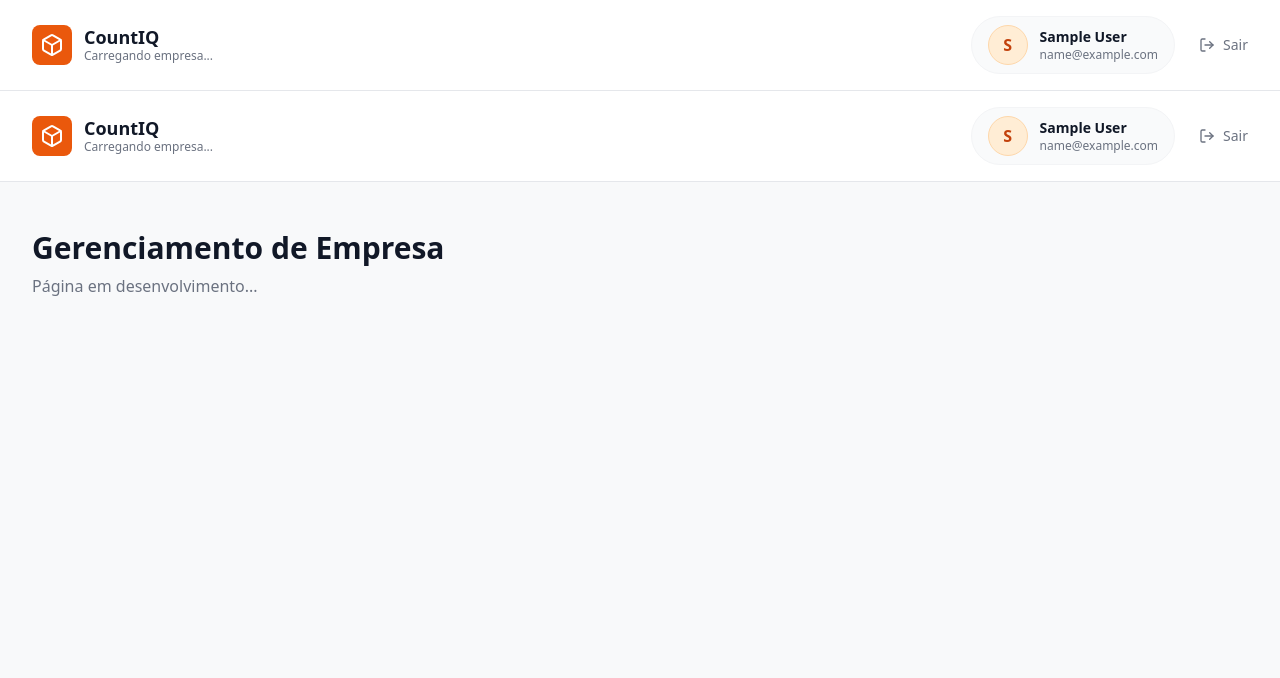
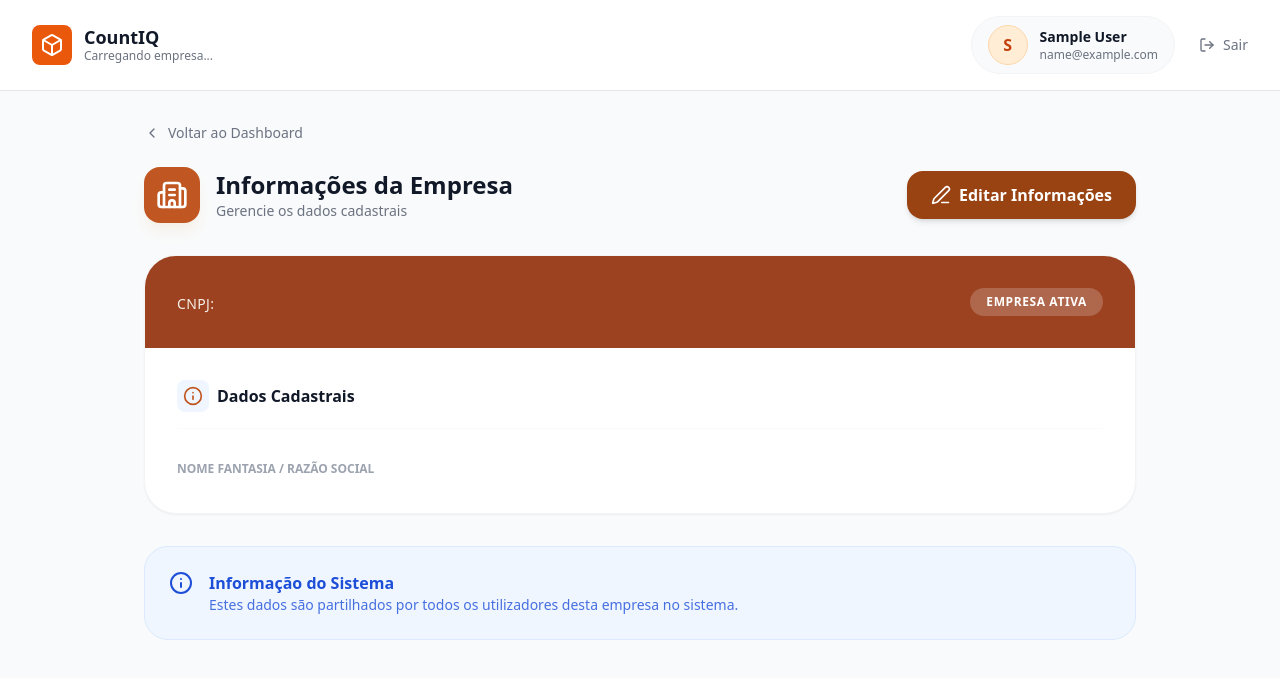
Before and after one commit to MuriloDalMolim/CountIQ, a React app in the folder frontend/: page /company in a window 1280 px wide. Shown: the top 678 px of the page. Built offline with nearby package versions, Linux system fonts and the light colour scheme; no server answers; sample sign-in values are in the browser's storage; the HTML template or start-up script is replaced by a standard one.

Commit message:
feat: add company page

```diff
--- /dev/null
+++ b/frontend/src/pages/Company/Company.tsx
@@ -0,0 +1,181 @@
+import { useState, useEffect } from "react";
+import { ChevronLeft, Building2, Edit3, Save, X, Info, Loader2 } from "lucide-react";
+import { useNavigate } from "react-router-dom";
+import api from "../../services/api";
+
+interface CompanyData {
+    companyId: number
+    name: string
+    cnpj: string
+}
+
+export function Company() {
+    const navigate = useNavigate()
+    const [isEditing, setIsEditing] = useState(false)
+    const [loading, setLoading] = useState(true)
+    const [saving, setSaving] = useState(false)
+
+    const [companyData, setCompanyData] = useState<CompanyData | null>(null)
+    const [formData, setFormData] = useState({
+        name: ""
+    })
+
+    useEffect(() => {
+        async function loadCompany() {
+        try {
+            setLoading(true)
+            const response = await api.get("/company")
+            const data = response.data
+
+            setCompanyData(data)
+            setFormData({
+            name: data.name || ""
+            })
+        } catch (error) {
+            console.error("Erro ao carregar dados da empresa:", error)
+        } finally {
+            setLoading(false)
+        }
+        }
+        loadCompany()
+    }, [])
+
+    const handleSave = async () => {
+        if (!companyData) return
+
+        try {
+            setSaving(true)
+            const response = await api.put(`/company/${companyData.companyId}`, formData)
+
+            setCompanyData(response.data)
+            setIsEditing(false)
+        } catch (error: unknown) {
+            let errorMessage = "Erro ao atualizar dados."
+            if (error && typeof error === 'object' && 'response' in error) {
+                const axiosError = error as { response: { data: { error: string } } }
+                errorMessage = axiosError.response?.data?.error || errorMessage
+            }
+            alert(errorMessage)
+        } finally {
+            setSaving(false)
+        }
+    }
+
+    if (loading) {
+        return (
+            <div className="flex h-screen items-center justify-center">
+                <Loader2 className="w-10 h-10 text-brand-500 animate-spin" />
+            </div>
+        )
+    }
+
+    return (
+        <div className="max-w-5xl mx-auto px-4 py-8">
+        <button
+        onClick={() => navigate("/home")}
+        className="flex items-center gap-2 text-gray-500 hover:text-brand-600 mb-6 font-medium transition-colors text-sm group"
+        >
+            <ChevronLeft className="w-4 h-4 group-hover:-translate-x-1 transition-transform" />
+            Voltar ao Dashboard
+        </button>
+
+        <div className="flex justify-between items-center mb-8">
+            <div className="flex items-center gap-4">
+                <div className="bg-brand-500 p-3 rounded-2xl shadow-lg shadow-brand-100">
+                    <Building2 className="w-8 h-8 text-white" />
+                </div>
+                <div>
+                    <h1 className="text-2xl font-bold text-gray-900">Informações da Empresa</h1>
+                    <p className="text-gray-500 text-sm">Gerencie os dados cadastrais</p>
+                </div>
+            </div>
+
+            {!isEditing && (
+            <button
+            onClick={() => setIsEditing(true)}
+            className="flex items-center gap-2 px-6 py-3 bg-[#9A4312] text-white rounded-2xl font-bold hover:bg-[#7d360f] transition-all shadow-md"
+            >
+                <Edit3 className="w-5 h-5" /> Editar Informações
+            </button>
+            )}
+        </div>
+
+        <div className="bg-white rounded-[32px] border border-gray-100 shadow-sm overflow-hidden">
+            <div className="bg-brand-600 p-8 text-white flex justify-between items-center">
+                <div>
+                    <h2 className="text-2xl font-bold">{companyData?.name}</h2>
+                    <p className="text-brand-100 text-sm mt-1 font-medium tracking-wide">
+                        CNPJ: {companyData?.cnpj}
+                    </p>
+                </div>
+                <span className="bg-white/20 backdrop-blur-md px-4 py-1.5 rounded-full text-xs font-bold uppercase tracking-wider">
+                    Empresa Ativa
+                </span>
+            </div>
+
+            <div className="p-8">
+                <div className="flex items-center gap-2 mb-8 text-gray-900 font-bold border-b border-gray-50 pb-4">
+                    <div className="p-1.5 bg-blue-50 text-brand-500 rounded-lg">
+                        <Info className="w-5 h-5" />
+                    </div>
+                    <h3>Dados Cadastrais</h3>
+                </div>
+
+                {isEditing ? (
+                    <div className="space-y-6">
+                        <div>
+                            <label className="block text-sm font-bold text-gray-700 mb-2">Razão Social *</label>
+                            <input
+                                type="text"
+                                className="w-full px-4 py-3 rounded-xl border border-gray-200 focus:ring-2 focus:ring-brand-500 outline-none transition-all"
+                                value={formData.name}
+                                onChange={e => setFormData({ name: e.target.value })}
+                            />
+                            <p className="text-xs text-gray-400 mt-2 italic">O CNPJ não pode ser alterado através desta interface.</p>
+                        </div>
+                    </div>
+                ) : (
+                    <div className="space-y-4">
+                        <div className="flex flex-col gap-1">
+                            <span className="text-xs font-bold text-gray-400 uppercase">Nome Fantasia / Razão Social</span>
+                            <p className="text-lg font-bold text-gray-800">{companyData?.name}</p>
+                        </div>
+                    </div>
+                )}
+            </div>
+
+            {isEditing && (
+                <div className="p-8 pt-4 flex flex-col md:flex-row gap-4 border-t border-gray-50">
+                    <button
+                        onClick={() => setIsEditing(false)}
+                        disabled={saving}
+                        className="flex-1 flex items-center justify-center gap-2 py-4 border-2 border-gray-100 text-gray-500 rounded-2xl font-bold hover:bg-gray-50 transition-all"
+                    >
+                        <X className="w-5 h-5" /> Cancelar
+                    </button>
+                    <button
+                        onClick={handleSave}
+                        disabled={saving}
+                        className="flex-1 flex items-center justify-center gap-2 py-4 bg-[#9A4312] text-white rounded-2xl font-bold hover:bg-[#7d360f] transition-all shadow-lg shadow-orange-100 disabled:opacity-50"
+                    >
+                        {saving ? <Loader2 className="w-5 h-5 animate-spin" /> : <Save className="w-5 h-5" />}
+                        Salvar Alterações
+                    </button>
+                </div>
+            )}
+        </div>
+
+        {!isEditing && (
+            <div className="mt-8 p-6 bg-blue-50 border border-blue-100 rounded-[24px] flex gap-4 items-start text-blue-700">
+                <Info className="w-6 h-6 shrink-0" />
+                <div>
+                    <h4 className="font-bold">Informação do Sistema</h4>
+                    <p className="text-sm opacity-80">
+                        Estes dados são partilhados por todos os utilizadores desta empresa no sistema.
+                    </p>
+                </div>
+            </div>
+        )}
+        </div>
+    )
+}
--- a/frontend/src/pages/Company/index.tsx
+++ /dev/null
@@ -1,13 +0,0 @@
-import { Header } from "../../components/Header";
-
-export function Company() {
-    return (
-        <div className="min-h-screen bg-[#F8F9FA]">
-            <Header/>
-            <main className="max-w-7xl mx-auto px-8 py-12">
-                <h2 className="text-3xl font-bold text-gray-900">Gerenciamento de Empresa</h2>
-                <p className="text-gray-500 mt-2">Página em desenvolvimento...</p>
-            </main>
-        </div>
-    )
-}
--- a/frontend/src/routes/index.tsx
+++ b/frontend/src/routes/index.tsx
@@ -5,7 +5,7 @@ import { Users } from '../pages/Users/Users';
 import { Products } from "../pages/Products/Products.tsx";
 import { Lists } from "../pages/Lists/Lists.tsx";
 import { Counts } from "../pages/Counts/Counts.tsx";
-import { Company } from "../pages/Company";
+import { Company } from "../pages/Company/Company.tsx";
 import { Layout } from '../components/Layout';
 import { Counting } from '../pages/Counts/Counting.tsx';
 import { CountView } from '../pages/Counts/CountView.tsx';
```
